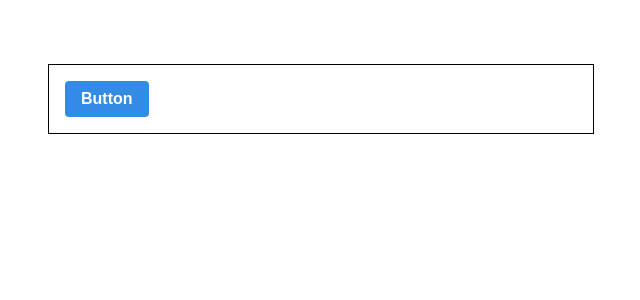
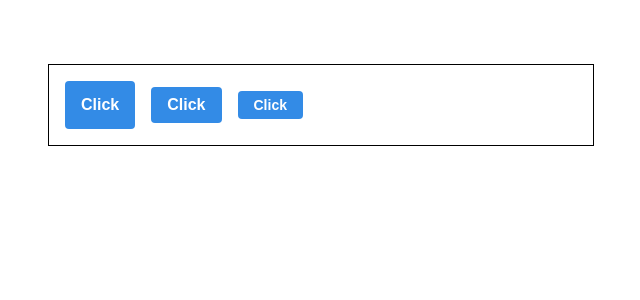
Before and after one commit to haileychoi15/react-tutorial, a React (Create React App) app: page / in a window 1280 px wide. Shown: the top 300 px of the page, without its empty margins (319-959 px from the left). Built offline with nearby package versions, Linux system fonts and the light colour scheme.

Commit message:
size props

```diff
--- a/package.json
+++ b/package.json
@@ -6,6 +6,7 @@
     "@testing-library/jest-dom": "^4.2.4",
     "@testing-library/react": "^9.3.2",
     "@testing-library/user-event": "^7.1.2",
+    "classnames": "^2.2.6",
     "immer": "^7.0.9",
     "node-sass": "^4.14.1",
     "react": "^16.13.1",
--- a/src/ButtonApp.js
+++ b/src/ButtonApp.js
@@ -6,7 +6,9 @@
   return (
       <div className="App">
         <div className="buttons">
-          <Button>Button</Button>
+          <Button size="large">Click</Button>
+          <Button>Click</Button>
+          <Button size="small">Click</Button>
         </div>
       </div>
   );
--- a/src/scss/Button.js
+++ b/src/scss/Button.js
@@ -1,8 +1,15 @@
-import React from "react";
+import React from 'react';
+import classNames from 'classnames';
+
 import './Button.scss';
 
-function Button({ children }) {
-  return <button className="Button">{children}</button>
+// size: large, medium, small
+function Button({ children, size }) {
+  return <button className={classNames('Button', size)}>{children}</button>
 }
 
+Button.defaultProps = {
+  size: 'medium'
+};
+
 export default Button;
--- a/src/scss/Button.scss
+++ b/src/scss/Button.scss
@@ -4,24 +4,41 @@
   display: inline-flex;
   justify-content: center;
   align-items: center;
-  height: 2.25rem;
   color: #fff;
-  font: {
-    size: 1rem;
-    weight: 700;
-  }
+  font-weight: 700;
   border: none;
   border-radius: 4px;
   cursor: pointer;
+  background: $blue;
   padding: {
     left: 1rem;
     right: 1rem;
   };
-  background: $blue;
+
+  &.large {
+    height: 3rem;
+    font-size: 1rem;
+  }
+
+  &.medium {
+    height: 2.25rem;
+    font-size: 1rem;
+  }
+
+  &.small {
+    height: 1.75rem;
+    font-size: 0.875rem;
+  }
+
   &:hover {
     background: lighten($blue, 10%);
+
   }
   &:active, &:focus {
     outline: none;
   }
+
+  & + & { // .Button + .Button 같이 있을 때 오른쪽 애한테 스타일을 지정하겠다.
+    margin-left: 1rem;
+  }
 }
```
Also changed, not shown: 1 other file (tests, documents, lock files or other folders).
